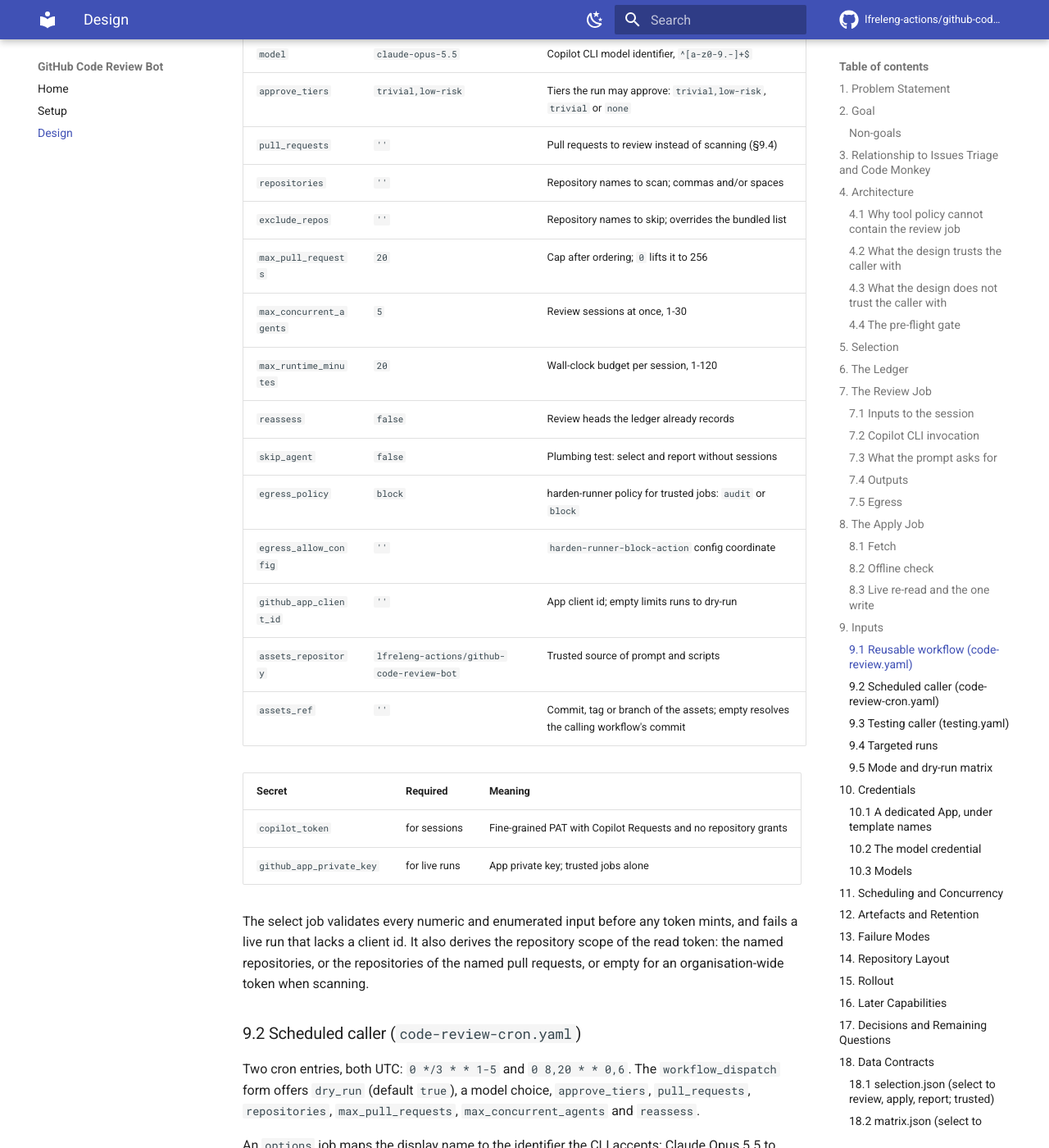
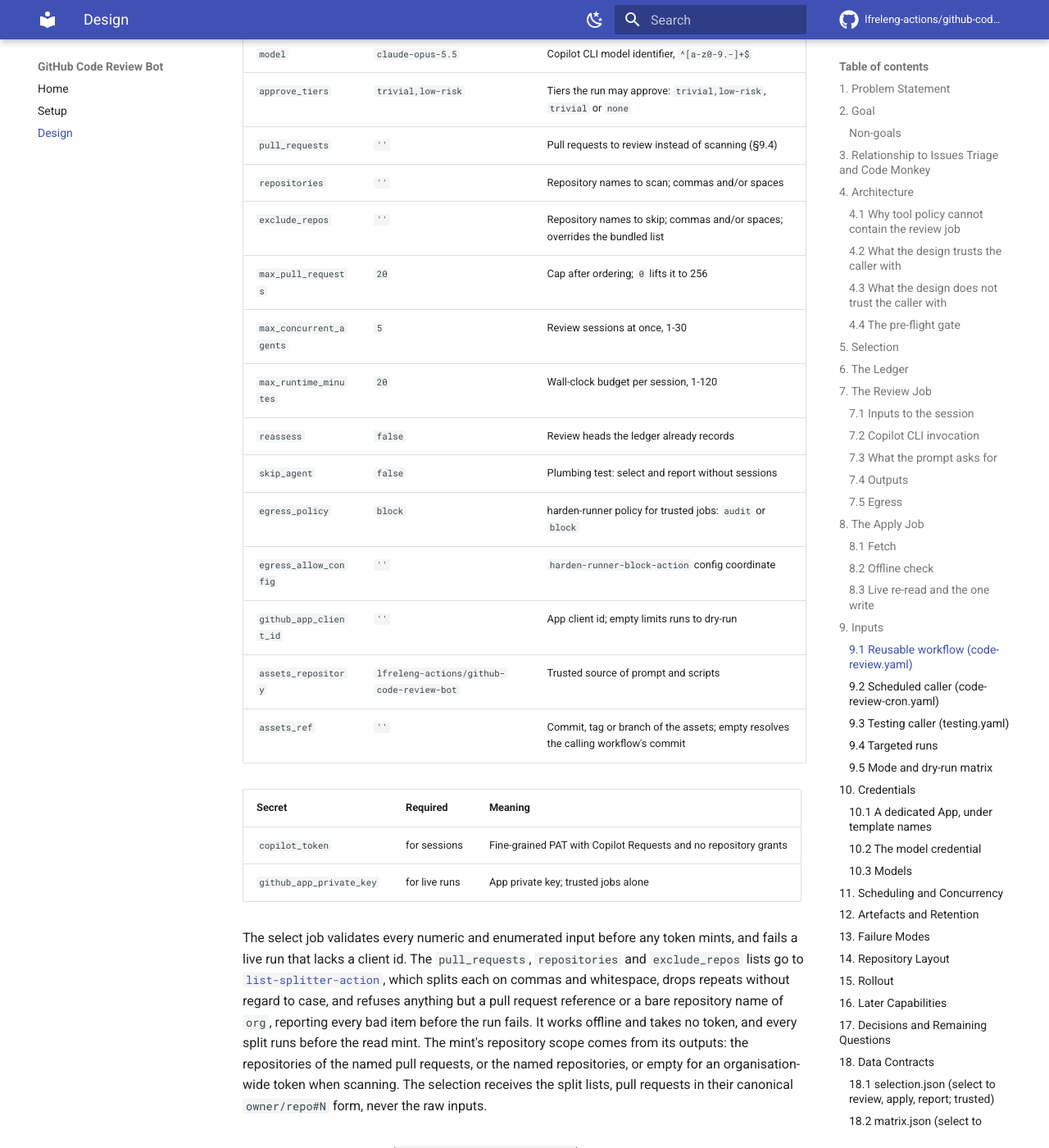
Before and after one commit to lfreleng-actions/github-code-review-bot, an MkDocs documentation site: the page built from docs/DESIGN.md, in a window 1280 px wide and 1400 px high, scrolled down 12322 px. Shown: the whole window at 82% size. Built offline with MkDocs 1.6.1 and Material for MkDocs 9.7.7, drawn with Linux system fonts in a browser that asks for light colours; comment, search, counter and statistics services are not loaded.

Commit message:
CI(workflow): Split list inputs with list-splitter
The select job derived the read token's scope in shell: tr, sed and
paste over repositories, and a sed chain stripping URLs, owners and
numbers from pull_requests, then a character-class check. All three
lists then reached the selection raw, exclude_repos unvalidated by
the workflow.

Hand them to lfreleng-actions/list-splitter-action v0.1.0. Each
splits on commas and whitespace and drops repeats without regard to
case; repositories and exclude_repos must be bare names of the
target owner, and pull_requests one of the five accepted spellings
in that owner, published as owner/repo#N. Every bad item is reported
before the App key is used. The steps run offline and take a blank
token.

The read mint's scope is the named pull requests' repositories, else
the named repositories, else blank for an organisation-wide scan, as
before. The selection receives the split lists; select_pulls.py
still parses them, so a second check stands behind the first.

SelectContracts and MintProvenanceContracts no longer pin the old
budget output; ListInputContracts pins the scope instead.

exclude_repos now accepts commas and/or spaces, as the selection
already did; its description and the design document say so.

Co-authored-by: Claude <noreply@anthropic.com>
Signed-off-by: Matthew Watkins <mwatkins@linuxfoundation.org>

```diff
--- a/docs/DESIGN.md
+++ b/docs/DESIGN.md
@@ -573,7 +573,7 @@ working: a typed `needs-human` result and exit 0.
 | `approve_tiers`         | `trivial,low-risk`                        | Tiers the run may approve: `trivial,low-risk`, `trivial` or `none`                |
 | `pull_requests`         | `''`                                      | Pull requests to review instead of scanning (§9.4)                                |
 | `repositories`          | `''`                                      | Repository names to scan; commas and/or spaces                                    |
-| `exclude_repos`         | `''`                                      | Repository names to skip; overrides the bundled list                              |
+| `exclude_repos`         | `''`                                      | Repository names to skip; commas and/or spaces; overrides the bundled list        |
 | `max_pull_requests`     | `20`                                      | Cap after ordering; `0` lifts it to 256                                           |
 | `max_concurrent_agents` | `5`                                       | Review sessions at once, 1-30                                                     |
 | `max_runtime_minutes`   | `20`                                      | Wall-clock budget per session, 1-120                                              |
@@ -597,10 +597,18 @@ working: a typed `needs-human` result and exit 0.
 <!-- markdownlint-enable MD013 -->
 
 The select job validates every numeric and enumerated input before
-any token mints, and fails a live run that lacks a client id. It
-also derives the repository scope of the read token: the named
-repositories, or the repositories of the named pull requests, or
-empty for an organisation-wide token when scanning.
+any token mints, and fails a live run that lacks a client id. The
+`pull_requests`, `repositories` and `exclude_repos` lists go to
+[`list-splitter-action`](https://github.com/lfreleng-actions/list-splitter-action),
+which splits each on commas and whitespace, drops repeats without
+regard to case, and refuses anything but a pull request reference or
+a bare repository name of `org`, reporting every bad item before the
+run fails. It works offline and takes no token, and every split runs
+before the read mint. The mint's repository scope comes from its
+outputs: the repositories of the named pull requests, or the named
+repositories, or empty for an organisation-wide token when scanning.
+The selection receives the split lists, pull requests in their
+canonical `owner/repo#N` form, never the raw inputs.
 
 ### 9.2 Scheduled caller (`code-review-cron.yaml`)
 
```
Also changed, not shown: 2 other files.
